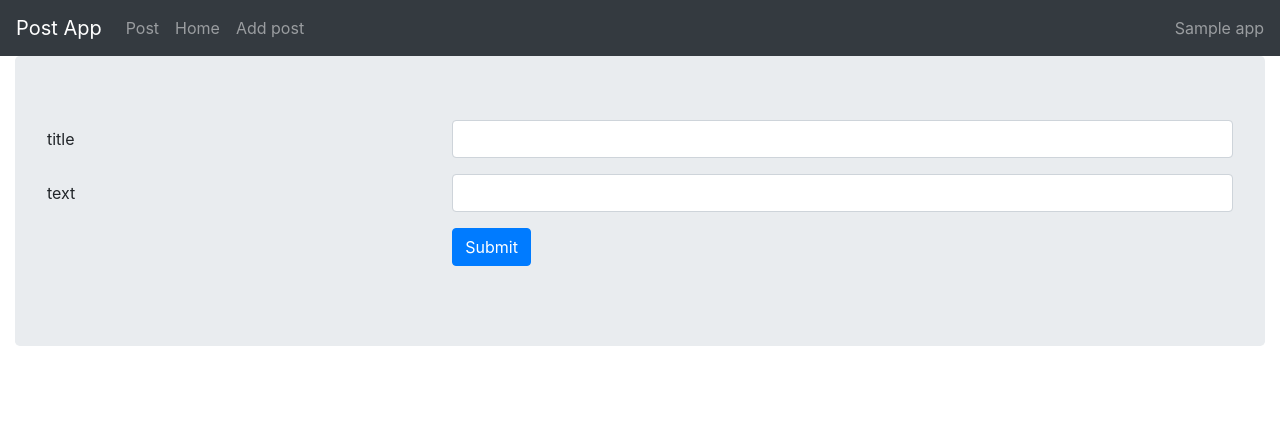
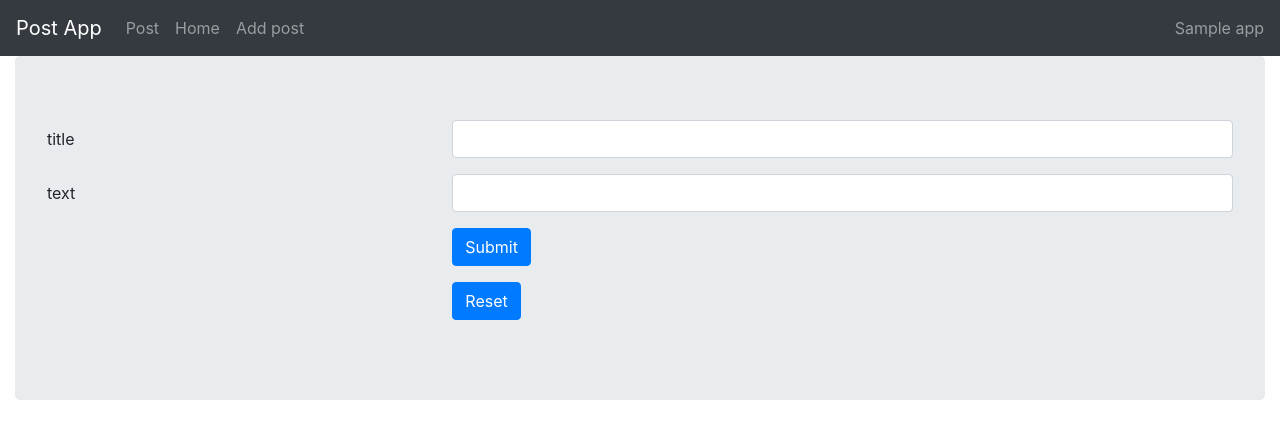
Before and after one commit to VukasinVujic/blog-app_vue, a Vue app: page /add in a window 1280 px wide. Shown: the top 438 px of the page. Built offline with nearby package versions, Linux system fonts and the light colour scheme.

Commit message:
zadata 5

```diff
--- a/src/components/PostsForm.vue
+++ b/src/components/PostsForm.vue
@@ -24,6 +24,13 @@
         <button name="submit" type="submit" class="btn btn-primary">Submit</button>
       </div>
     </div>
+
+ <div class="form-group row">
+      <div class="offset-4 col-8">
+        <button name="submit" type="reset" class="btn btn-primary">Reset</button>
+      </div>
+    </div>
+
   </form>
 </template>
 
```
